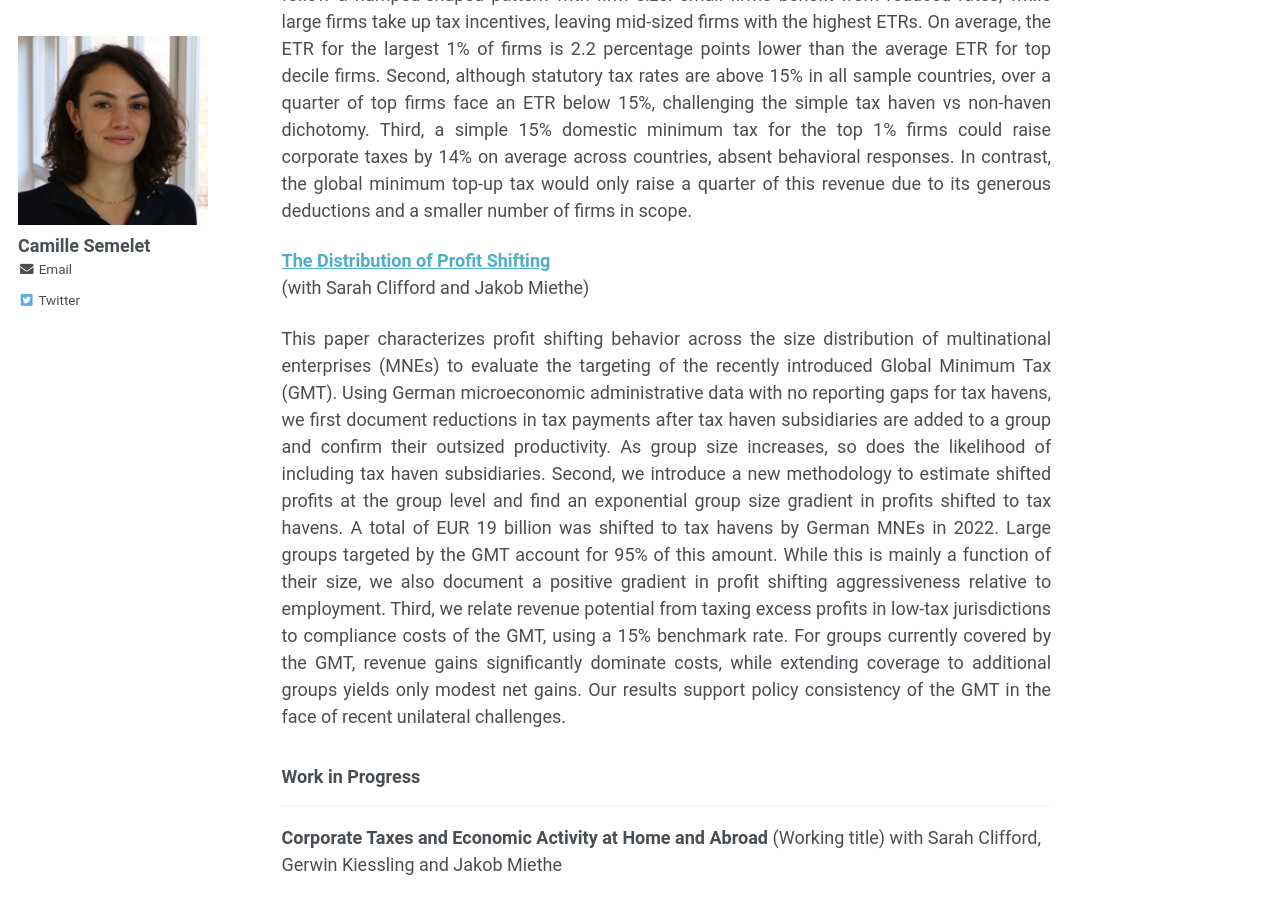
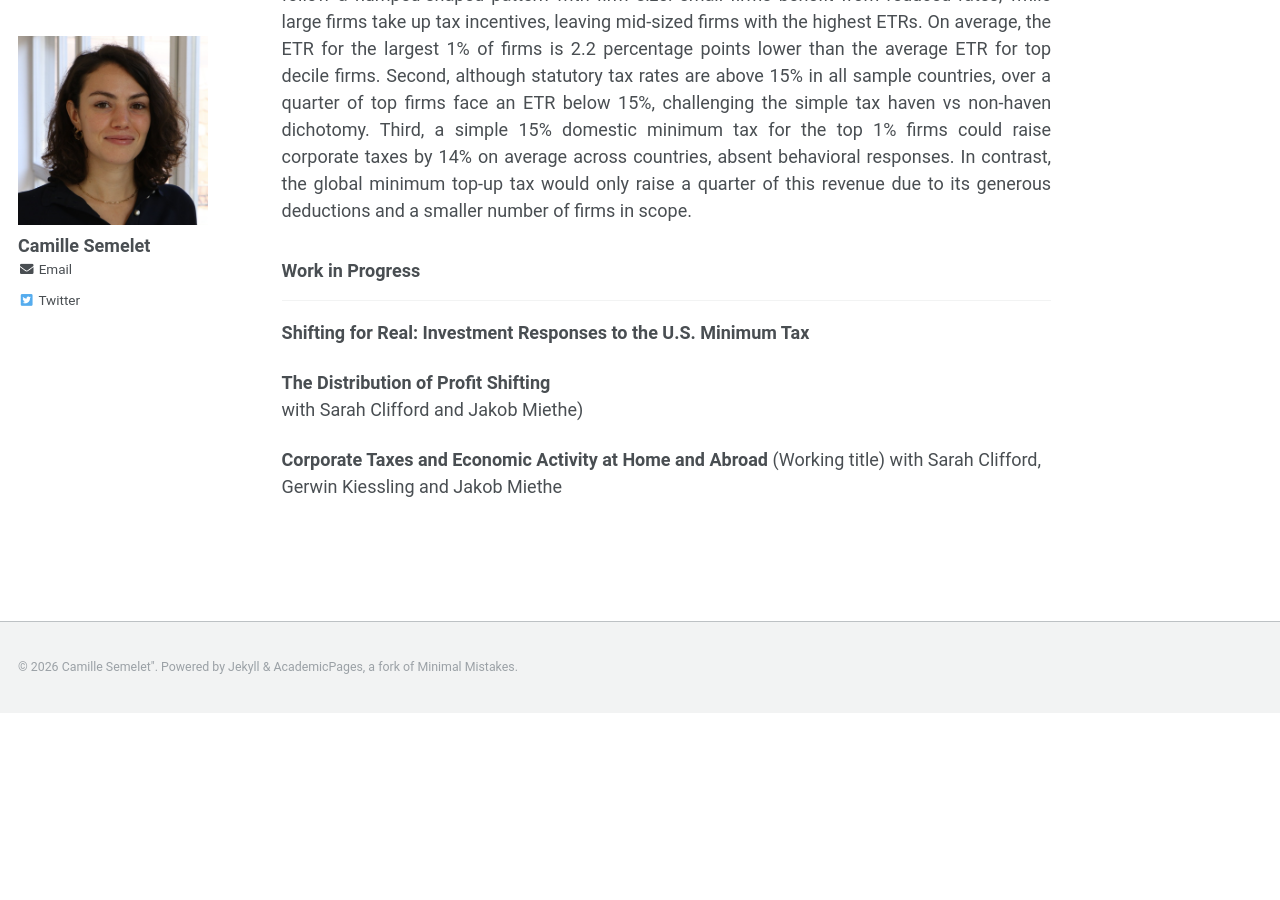
Before and after one commit to CamilleSemelet/camillesemelet.github.io, a Jekyll site: the page built from _pages/research.md, in a window 1280 px wide and 900 px high, scrolled down 1029 px. Built offline with Jekyll 4.4.1, drawn with Linux system fonts in a browser that asks for light colours; after the commit the page ends 1742 px from its top, so only the background shows below that.

Commit message:
update march 2026

```diff
--- a/_pages/research.md
+++ b/_pages/research.md
@@ -34,17 +34,13 @@ _**R&R Journal of Public Economics**_
 <p align="justify">We document new facts on corporate taxation and the revenue potential of corporate minimum taxes, leveraging firm-level tax returns from 16 countries. First, effective taxes rates (ETRs) follow a humped-shaped pattern with firm size: small firms benefit from reduced rates, while large firms take up tax incentives, leaving mid-sized firms with the highest ETRs. On average, the ETR for the largest 1% of firms is 2.2 percentage points lower than the average ETR for top decile firms. Second, although statutory tax rates are above 15% in all sample countries, over a quarter of top firms face an ETR below 15%, challenging the simple tax haven vs non-haven dichotomy. Third, a simple 15% domestic minimum tax for the top 1% firms could raise corporate taxes by 14% on average across countries, absent behavioral responses. In contrast, the global minimum top-up tax would only raise a quarter of this revenue due to its generous deductions and a smaller number of firms in scope.</p>
 
 
-**[The Distribution of Profit Shifting](https://camillesemelet.github.io/files/Clifford_Miethe_Semelet_2025.pdf)**
-(with Sarah Clifford and Jakob Miethe)
-
-<p align="justify">This paper characterizes profit shifting behavior across the size distribution of multinational enterprises (MNEs) to evaluate the targeting of the recently introduced Global Minimum Tax (GMT). Using German microeconomic administrative data with no reporting gaps for tax
-havens, we first document reductions in tax payments after tax haven subsidiaries are added to a group and confirm their outsized productivity. As group size increases, so does the likelihood of including tax haven subsidiaries. Second, we introduce a new methodology to estimate shifted profits at the group level and find an exponential group size gradient in profits shifted to tax havens. A total of EUR 19 billion was shifted to tax havens by German MNEs in 2022. Large groups targeted by the GMT account for 95% of this amount. While this is mainly a function of
-their size, we also document a positive gradient in profit shifting aggressiveness relative to employment. Third, we relate revenue potential from taxing excess profits in low-tax jurisdictions to compliance costs of the GMT, using a 15% benchmark rate. For groups currently covered by the GMT, revenue gains significantly dominate costs, while extending coverage to additional groups yields only modest net gains. Our results support policy consistency of the GMT in the face of recent unilateral challenges.</p>
-
-
 ### Work in Progress
 
 ----
+**Shifting for Real: Investment Responses to the U.S. Minimum Tax**
+
+**The Distribution of Profit Shifting**
+with Sarah Clifford and Jakob Miethe)
 
 **Corporate Taxes and Economic Activity at Home and Abroad** (Working title)
 with Sarah Clifford, Gerwin Kiessling and Jakob Miethe
```
Also changed, not shown: 4 other files.
